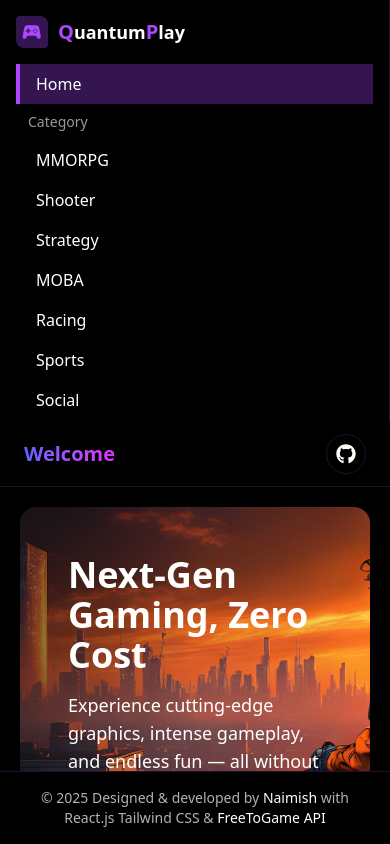
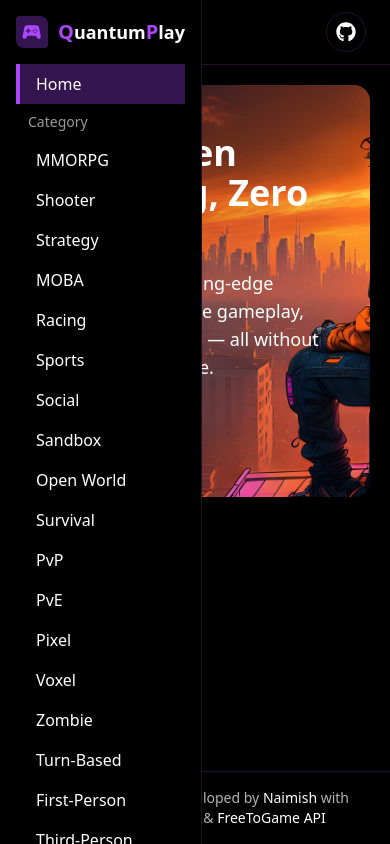
Before and after one commit to code-with-naimish/react-quantum-play, a React (Vite) app: page / in a window 390 px wide. Built offline with nearby package versions, Linux system fonts and the light colour scheme; no server answers.

Commit message:
progress

```diff
--- a/src/App.tsx
+++ b/src/App.tsx
@@ -4,21 +4,38 @@ import './App.css'
 import Logo from './components/main-layout/logo'
 import SideNav from './components/main-layout/side-nav'
 import RootNavs from './components/root-navs'
+import { useState } from 'react'
 
 const App = () => {
-  const year = new Date().getFullYear()
+  const year = new Date().getFullYear();
+  const [showSidebar, setShowSidebar] = useState<boolean>(false);
+
+  const toggleAside = () => {
+    setShowSidebar(prev => !prev)
+  }
+
+  const closeAside = () => {
+    setShowSidebar(false)
+  }
+
   return (
     <div className='grid md:grid-cols-12 grid-cols-1   overflow-hidden  bg-black text-white h-screen'>
 
-      <aside className='md:col-span-2 flex flex-col overflow-hidden border-r border-purple-500/20'>
+      <aside className={`md:col-span-2 flex flex-col overflow-hidden border-r border-purple-500/20
+      md:h-auto h-screen md:overflow-y-hidden overflow-y-auto
+         bg-black  z-50 md:static fixed md:bg-transparent md:z-auto transition-all
+       ${showSidebar ? "-translate-x-full   " : "md:translate-x-0"}
+        `}>
         <Logo />
 
 
-        <SideNav />
+        <div className=' flex-1 overflow-y-auto overflow-x-hidden'>
+          <SideNav />
+        </div>
       </aside>
 
       <div className='md:col-span-10 flex flex-col overflow-hidden'>
-        <header className='border-b  border-purple-500/20 px-6 py-3 flex justify-between items-center gap-6'>
+        <header onClick={toggleAside} className='border-b  border-purple-500/20 px-6 py-3 flex justify-between items-center gap-6'>
           <h1 className=' text-xl gradient-text font-semibold'>Welcome</h1>
           <a href="https://github.com/code-with-naimish" target='_blank' className='flex items-center flex-none  text-xl justify-center w-10 h-10 rounded-full  border border-purple-500/20'>
             <FaGithub /></a>
--- a/src/components/main-layout/side-nav.tsx
+++ b/src/components/main-layout/side-nav.tsx
@@ -5,7 +5,6 @@ import { navLinks } from "../../_helpers/nav-link"
 
 const SideNav = () => {
   return (
-    <div className=' flex-1 overflow-y-auto overflow-x-hidden'>
     <nav className="px-4">
       {navLinks.map((val, i) => {
         return <div key={i}>
@@ -45,7 +44,6 @@ const SideNav = () => {
         </div>
       })}
     </nav>
-    </div>
   )
 }
 
```
Lines whose indentation alone changed are shown as unchanged.
